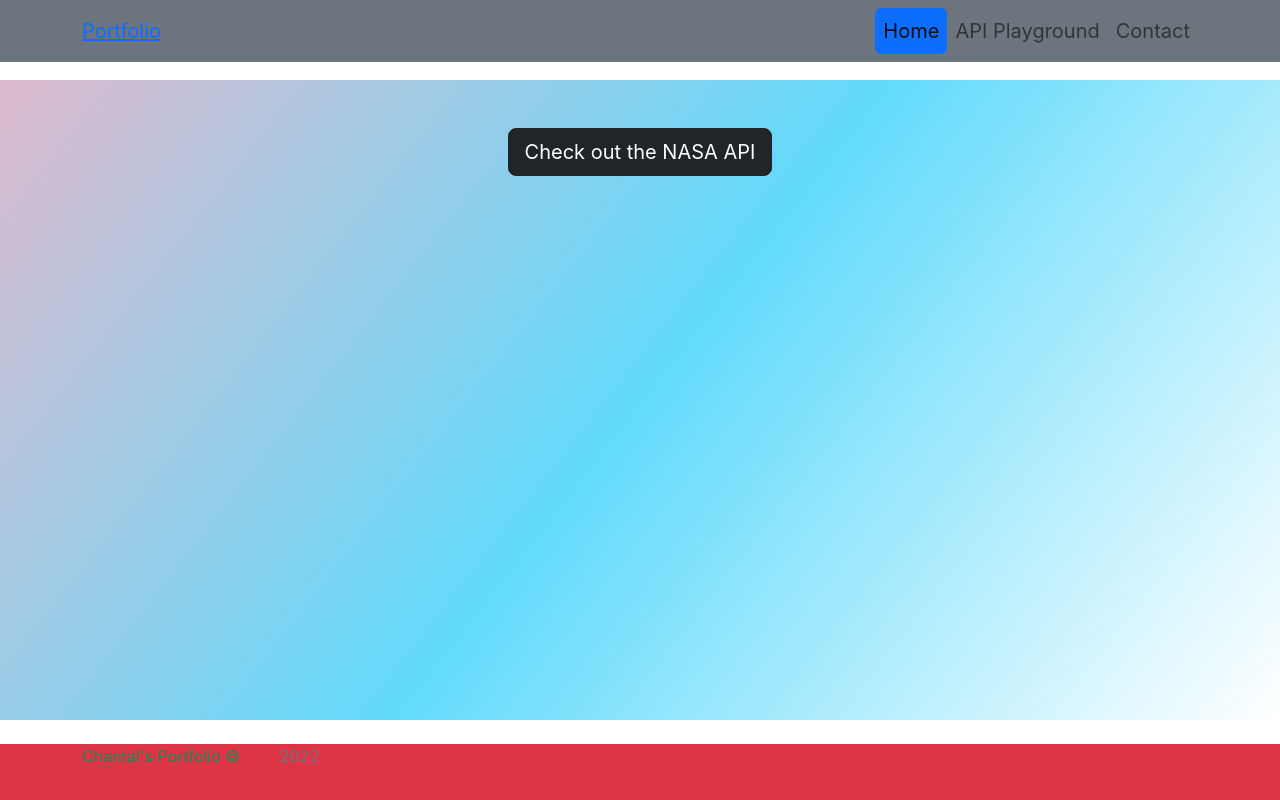
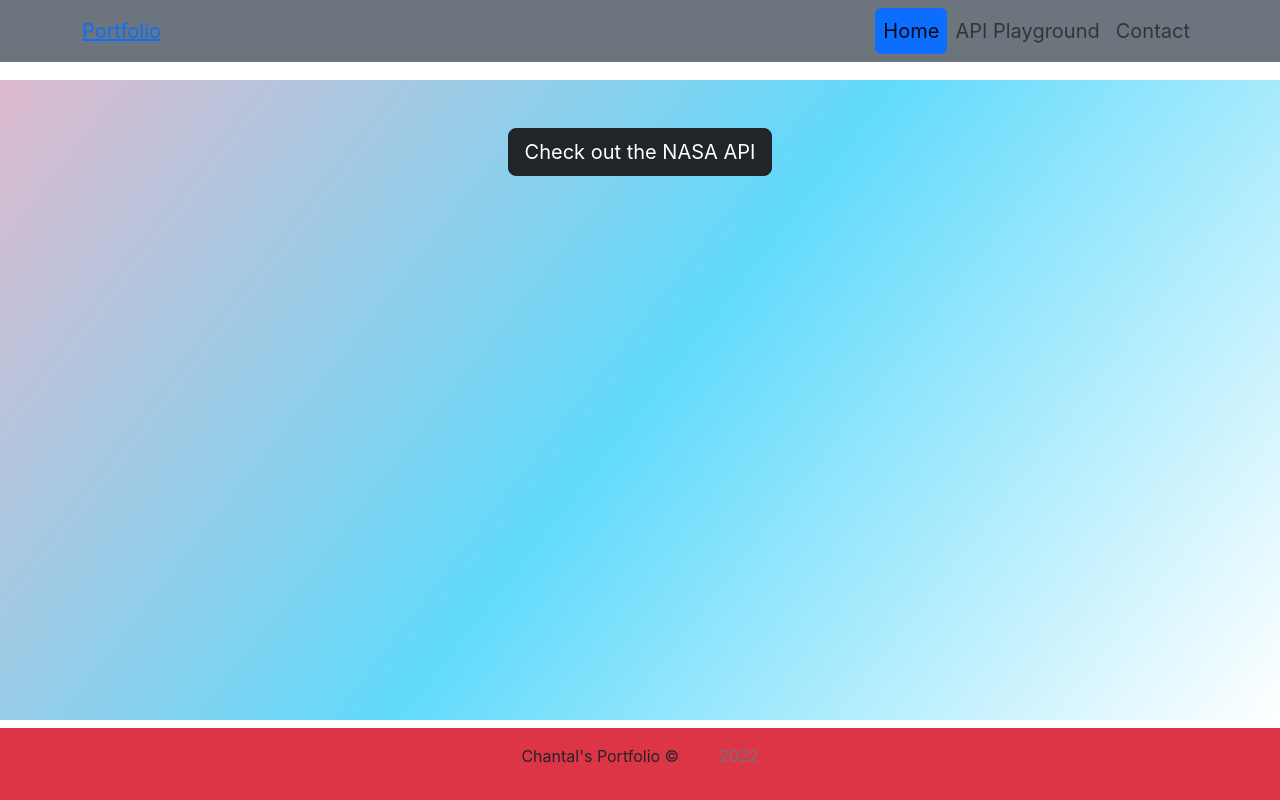
Before and after one commit to chantal0000/portfolio-bootstrap-react-js, a React (Create React App) app: page /apiPlayground in a window 1280 px wide. Built offline with nearby package versions, Linux system fonts and the light colour scheme.

Commit message:
added styling to footer

```diff
--- a/src/components/footer.js
+++ b/src/components/footer.js
@@ -6,18 +6,21 @@ function MyPageFooter() {
     display: flex;
     flex-direction: row;
     gap: 20px;
+    //center text in footer
+    justify-content: center;
+    margin-top: 1rem;
     `;
 
 
     return (// jsx <> </>
         <>
             {/*section better for accessibility, when you browse with human assistant programs*/}
-            <section className="fixed-bottom bg-danger">
+            <section className="fixed-bottom bg-danger ">
                 <div className="MyFooter">
                     <div className="container">
                         <FlexComponent>
                             {/*copy right img*/}
-                            <p className="text-success">Chantal's Portfolio <span>&#169;</span></p>
+                            <p className="text-dark">Chantal's Portfolio <span>&#169;</span></p>
                             <br/>
                             <p className="text-muted">2022</p>
                         </FlexComponent>
```
